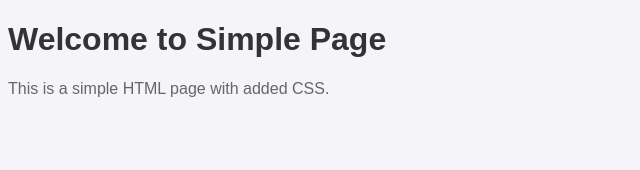
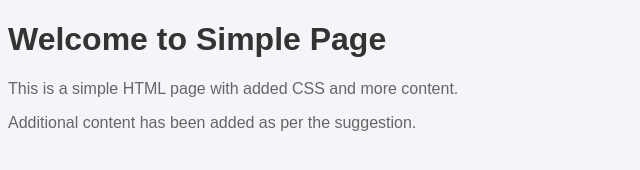
Before and after one commit to cchalla1/simple-page5, a plain HTML site: page index.html in a window 1280 px wide. Shown: the whole page, without its empty margins (0-640 px from the left). Drawn offline with Linux system fonts and the light colour scheme.

Commit message:
Add more content to HTML page

```diff
--- a/index.html
+++ b/index.html
@@ -10,6 +10,7 @@
 </head>
 <body>
     <h1>Welcome to Simple Page</h1>
-    <p>This is a simple HTML page with added CSS.</p>
+    <p>This is a simple HTML page with added CSS and more content.</p>
+    <p>Additional content has been added as per the suggestion.</p>
 </body>
 </html>
```
